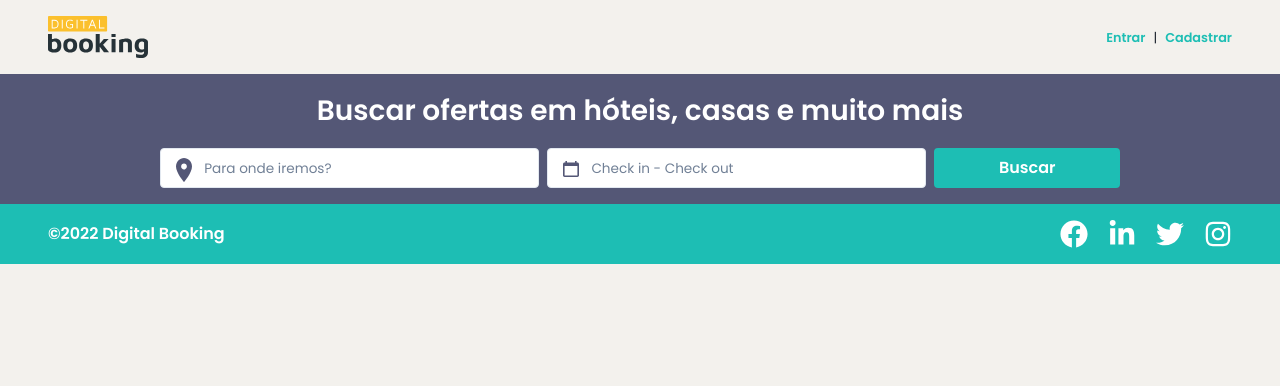
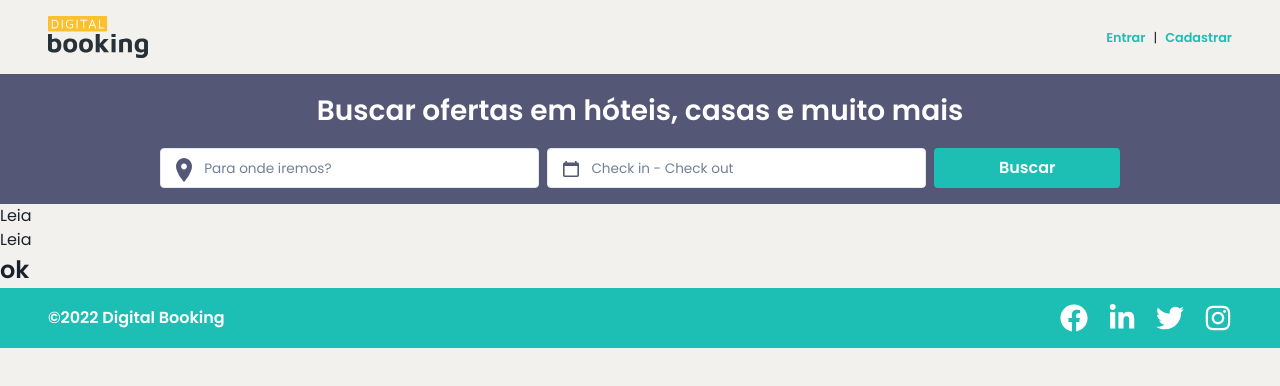
Before and after one commit to hulluxhd/7wonders, a React (Create React App) app in the folder projeto-integrador-front/: page /product in a window 1280 px wide. Shown: the top 386 px of the page. Built offline with nearby package versions, Linux system fonts and the light colour scheme.

Commit message:
starting page details

```diff
--- a/projeto-integrador-front/src/App.jsx
+++ b/projeto-integrador-front/src/App.jsx
@@ -7,6 +7,7 @@ import InfoProvider from './contexts/InfoContext';
 import Home from './pages/Home';
 import localData from './data';
 import Register from './pages/Register';
+import Product from './pages/Product/index';
 
 function App() {
   const { isOpen, onOpen, onClose } = useDisclosure();
@@ -31,6 +32,7 @@ function App() {
         <Routes>
           <Route path="/" element={<Home render={cardsRender} />} />
           <Route path="/register" element={<Register openDrawer={onOpen} />} />
+          <Route path="/product" element={<Product />} />
         </Routes>
         <Footer />
       </InfoProvider>
--- /dev/null
+++ b/projeto-integrador-front/src/pages/Product/index.jsx
@@ -0,0 +1,15 @@
+import React from 'react';
+
+export default function Product() {
+  return (
+    <>
+      <div className="top">
+        <p>Leia</p>
+        <p>Leia</p>
+      </div>
+      <div className="content">
+        <h1>ok</h1>
+      </div>
+    </>
+  );
+}
```
